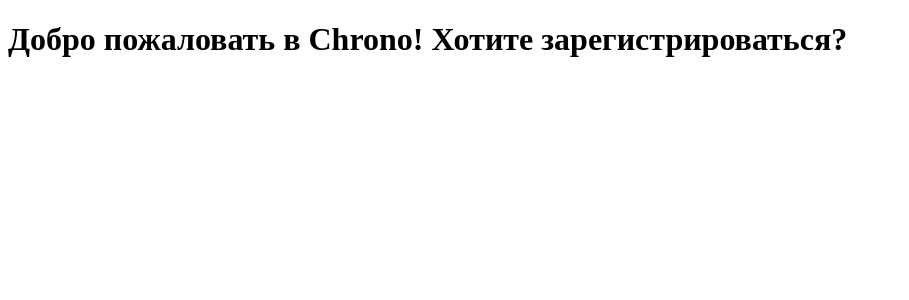
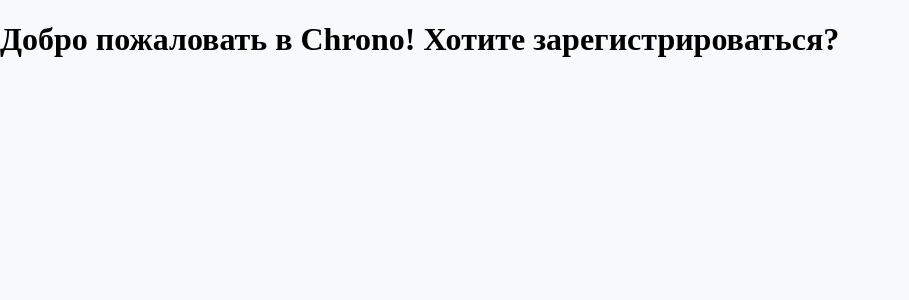
Before and after one commit to SennovE/Chrono, a Vue app in the folder frontend/: page / in a window 1280 px wide. Shown: the top 300 px of the page, without its empty margins (0-909 px from the left). Built offline with nearby package versions, Linux system fonts and the light colour scheme.

Commit message:
Fix white stripe on the sides

```diff
--- a/frontend/src/App.vue
+++ b/frontend/src/App.vue
@@ -9,5 +9,12 @@
 };
 </script>
 <style>
-/* Добавьте стили, если нужно */
+html, body {
+  margin: 0;
+  padding: 0;
+  width: 100%;
+  height: 100%;
+  overflow-x: hidden; /* Предотвращает горизонтальную прокрутку */
+  background-color: #f8f9fa; /* Убедитесь, что фон совпадает с фоном .content-container */
+}
 </style>
```
